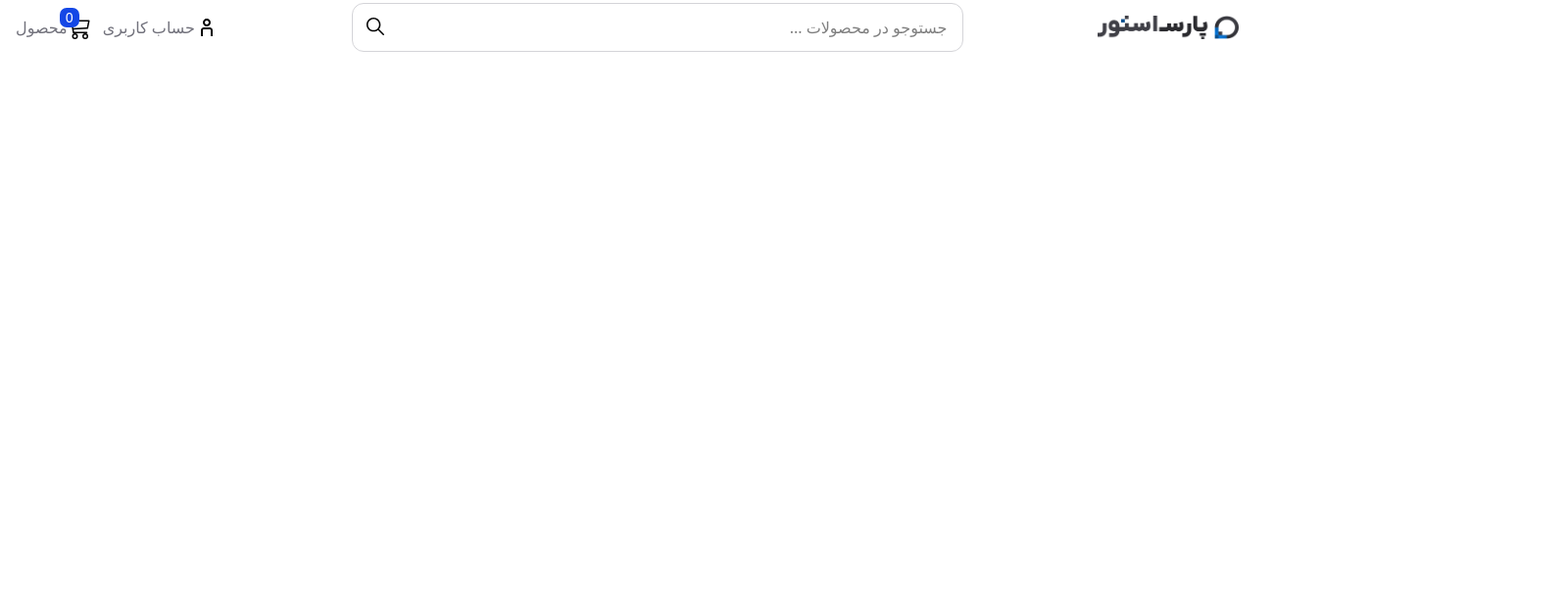
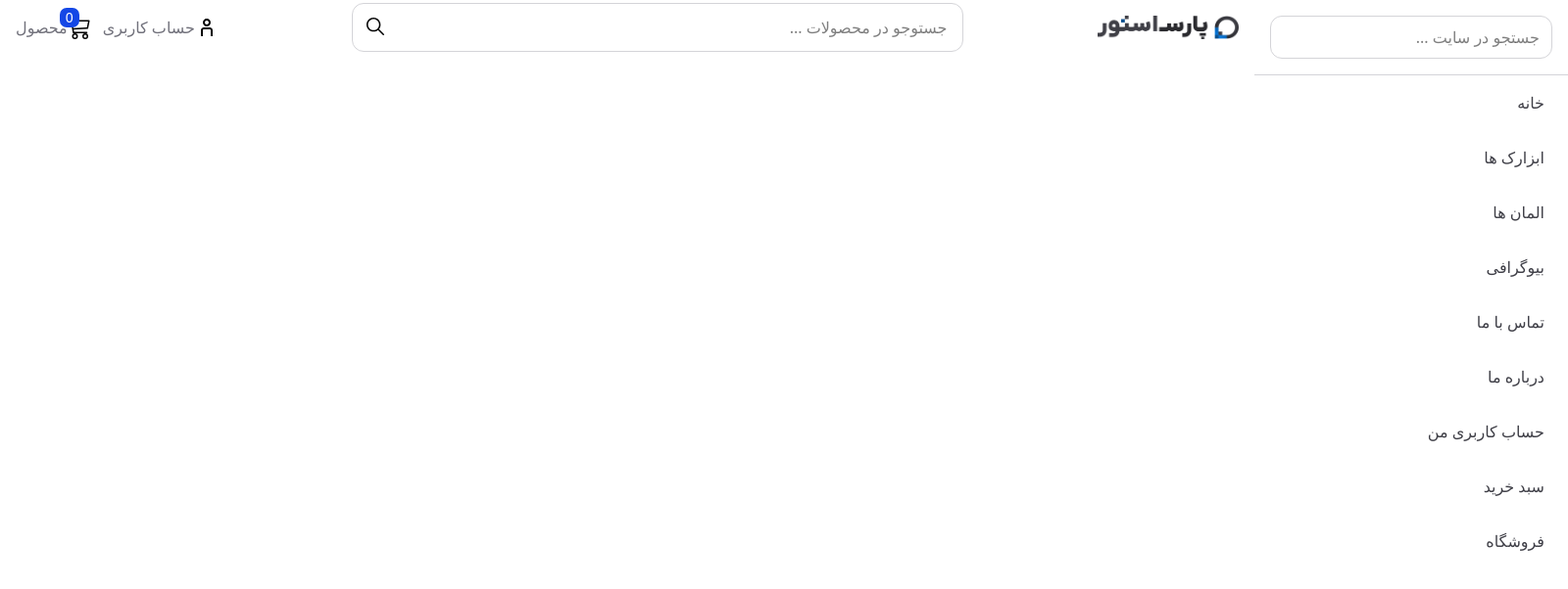
Before and after one commit to AmirhosseinTalanchi/ParsStore, a React (Vite) app: page / in a window 1280 px wide. Shown: the top 602 px of the page at 98% size, 1600 px wide, since content can reach past the window. Built offline with nearby package versions, Linux system fonts and the light colour scheme.

Commit message:
create mobileMenu

```diff
--- a/src/App.jsx
+++ b/src/App.jsx
@@ -7,7 +7,7 @@ function App() {
 
   return (
 
-    <div dir='rtl' className='flex justify-center'>
+    <div  dir='rtl' className='flex justify-center '>
       <Home/>
     </div>
   )
--- a/src/Pages/Home.jsx
+++ b/src/Pages/Home.jsx
@@ -1,10 +1,23 @@
-import React from 'react'
+import React, { useState } from 'react'
 import TopBar from '../components/TopBar'
+import MobieMenu from '../components/MobieMenu'
 
 export default function Home() {
-          return (
-                    <>
-                              <TopBar />
-                    </>
-          )
+
+   const [isOpen, setIsOpen] = useState(false)
+
+   const CloseHandler = () => {
+      if(isOpen){
+         setIsOpen(false)
+      }
+   }
+
+   return (
+      <>
+
+         <TopBar setIsOpen={setIsOpen} />
+         <MobieMenu isOpen={isOpen} />
+         <div className={`absolute top-0 right-0 left-0 bottom-0 ${isOpen && "bg-black/30"}`} onClick={CloseHandler}></div>
+      </>
+   )
 }
--- /dev/null
+++ b/src/components/MobieMenu.jsx
@@ -0,0 +1,24 @@
+import React from 'react'
+
+export default function MobieMenu({isOpen}) {
+
+
+   return (
+      <div className={`w-80 h-full z-50 py-4 absolute top-0 bg-white flex flex-col transition-all duration-300 ${isOpen ? "Open": "Close"}`} >
+         <div className='w-full border-b border-zinc-300 pb-4'>
+            <input type="text" placeholder='جستجو در سایت ...' className='w-72 h-11 mx-4 border border-zinc-300 rounded-xl p-3 ' />
+         </div>
+         <ul className='text-zinc-700 px-6 pt-4 space-y-8 '>
+            <li>خانه</li>
+            <li>ابزارک ها</li>
+            <li>المان ها</li>
+            <li>بیوگرافی</li>
+            <li>تماس با ما</li>
+            <li>درباره ما</li>
+            <li>حساب کاربری من</li>
+            <li>سبد خرید </li>
+            <li>فروشگاه</li>
+         </ul>
+      </div>
+   )
+}
--- a/src/components/TopBar.jsx
+++ b/src/components/TopBar.jsx
@@ -6,21 +6,19 @@ import { FiMenu } from "react-icons/fi";
 
 
 
-export default function TopBar() {
+export default function TopBar({setIsOpen}) {
   return (
-    <div className='container flex justify-between items-center px-4 h-14 w-full'>
+    <>
+      <div className='container flex justify-between items-center px-4 h-14 w-full relative '>
 
         {/* logo page */}
         <img src='public/Photo/logo.png' className='w-36 h-6'></img>
 
-
         {/* search box */}
         <div className='hidden lg:flex w-1/2 relative'>
           <input type="text" placeholder='جستوجو در محصولات ...' className='w-full py-3 px-4 border border-zinc-300 rounded-xl outline-0' />
-        <IoIosSearch  className='w-6 h-6 absolute top-3  left-3'/>
+          <IoIosSearch className='w-6 h-6 absolute top-3  left-3' />
         </div>
-
-
 
         {/* cart and account and menuInMoblie */}
         <div className='flex gap-3 items-center'>
@@ -38,9 +36,11 @@ export default function TopBar() {
             <span className='hidden lg:block text-zinc-500'>محصول</span>
           </div>
           {/* menuInMoblie */}
-        <FiMenu className='w-9 h-9 lg:hidden' />
+          <FiMenu className='w-9 h-9 z-10 lg:hidden' onClick={() => setIsOpen(prev => ! prev)} />
         </div>
 
+
       </div>
+    </>
   )
 }
--- a/src/index.css
+++ b/src/index.css
@@ -1,5 +1,9 @@
 @import "tailwindcss";
 
-*{
-   box-sizing: border-box;
+
+.Close{
+   right: -320px;
 }
+.Open{
+   right: 0;
+}
```
Lines whose indentation alone changed are shown as unchanged.
